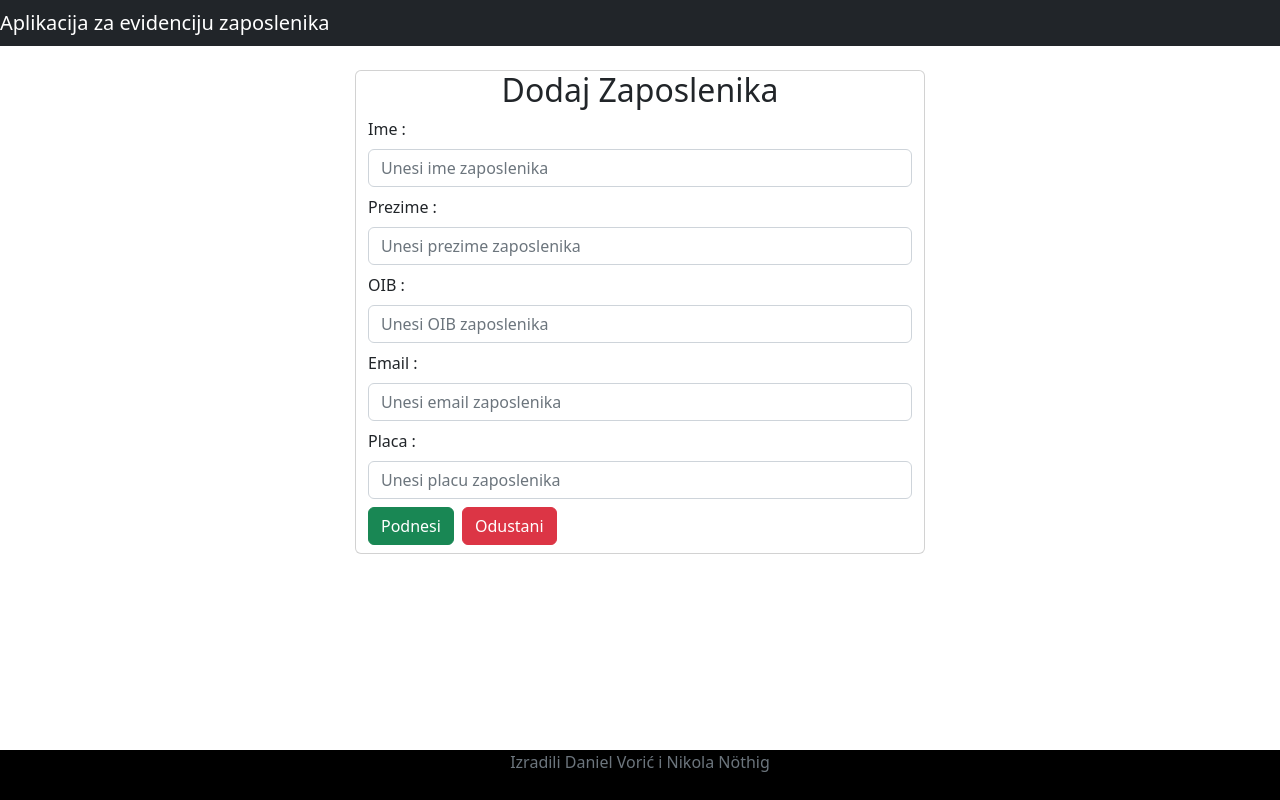
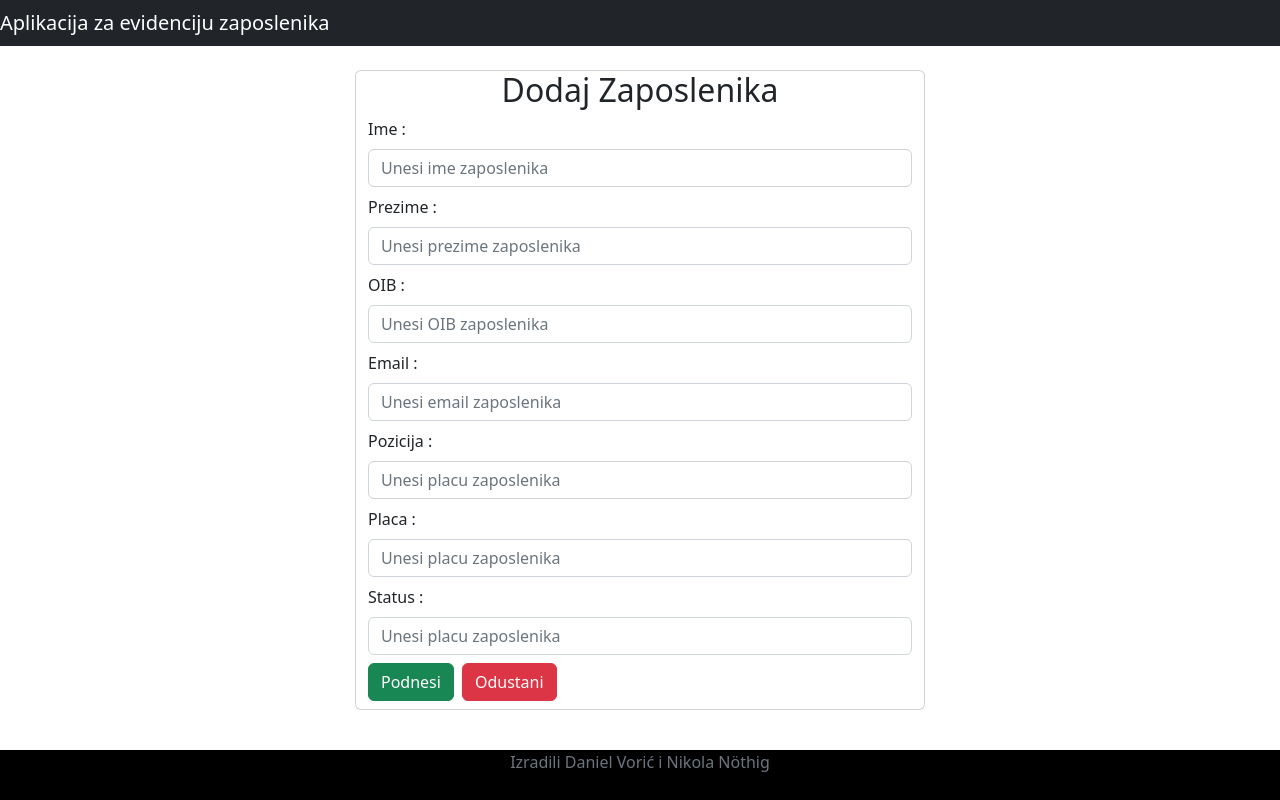
Before and after one commit to DanielVoric/RP-DanielVoric-NikolaNothig-EvidencijaZaposlenika, a React (Create React App) app in the folder react/react-frontend/: page /dodaj-zaposlenika in a window 1280 px wide. Built offline with nearby package versions, Linux system fonts and the light colour scheme; no server answers.

Commit message:
Dodani stupci status i pozicija

```diff
--- a/react/react-frontend/src/Komponente/DodajZaposlenikaC.js
+++ b/react/react-frontend/src/Komponente/DodajZaposlenikaC.js
@@ -7,7 +7,10 @@ const DodajZaposlenikaC = () => {
     const [prezime, setPrezime] = useState('')
     const [oib, setOib] = useState('')
     const [emailid, setEmailid] = useState('')
+    const [pozicija, setPozicija] = useState('')
     const [placa, setPlaca] = useState('')
+    const [status, setStatus] = useState('')
+
 
     const navigate = useNavigate();
     const { id } = useParams();
@@ -16,7 +19,7 @@ const DodajZaposlenikaC = () => {
     const spremiIliUrediZaposlenika = (e) => {
         e.preventDefault();
 
-        const zaposlenik = { ime, prezime, oib, emailid, placa }
+        const zaposlenik = { ime, prezime, oib, emailid, pozicija, placa, status }
 
         if (id) {
 
@@ -47,7 +50,9 @@ const DodajZaposlenikaC = () => {
             setPrezime(response.data.prezime)
             setPrezime(response.data.oib)
             setEmailid(response.data.emailid)
+            setPozicija(response.data.pozicija)
             setPlaca(response.data.placa)
+            setStatus(response.data.status)
 
         }).catch(error => {
             console.log(error)
@@ -104,7 +109,7 @@ const DodajZaposlenikaC = () => {
                             <div className="form-group mb-2">
                                 <label className="form-label"> OIB :</label>
                                 <input
-                                    type="text"
+                                    type="number"
                                     placeholder="Unesi OIB zaposlenika"
                                     name="oib"
                                     className="form-control"
@@ -128,6 +133,19 @@ const DodajZaposlenikaC = () => {
                             </div>
 
                             <div className="form-group mb-2">
+                                <label className="form-label"> Pozicija :</label>
+                                <input
+                                    type="text"
+                                    placeholder="Unesi placu zaposlenika"
+                                    name="pozicija"
+                                    className="form-control"
+                                    value={pozicija}
+                                    onChange={(e) => setPozicija(e.target.value)}
+                                >
+                                </input>
+                            </div>
+
+                            <div className="form-group mb-2">
                                 <label className="form-label"> Placa :</label>
                                 <input
                                     type="number"
@@ -140,6 +158,18 @@ const DodajZaposlenikaC = () => {
                                 </input>
                             </div>
 
+                            <div className="form-group mb-2">
+                                <label className="form-label"> Status :</label>
+                                <input
+                                    type="text"
+                                    placeholder="Unesi placu zaposlenika"
+                                    name="status"
+                                    className="form-control"
+                                    value={status}
+                                    onChange={(e) => setStatus(e.target.value)}
+                                >
+                                </input>
+                            </div>
                             <button className="btn btn-success mb-2" onClick={(e) => spremiIliUrediZaposlenika(e)} > Podnesi </button>
                             <Link to="/zaposlenici" className="btn btn-danger mb-2 ms-2"> Odustani </Link>
 
--- a/react/react-frontend/src/Komponente/ListaZaposlenikaC.js
+++ b/react/react-frontend/src/Komponente/ListaZaposlenikaC.js
@@ -34,11 +34,13 @@ const ListaZaposlenikaC = () => {
             <table className="table table-bordered table-striped">
                 <thead>
                     <th> Id zaposlenika </th>
-                    <th> Ime zaposlenika</th>
-                    <th> Prezime zaposlenika </th>
-                    <th> OIB zaposlenika </th>
-                    <th> Email zaposlenika </th>
-                    <th> Placa zaposlenika </th>
+                    <th> Ime </th>
+                    <th> Prezime </th>
+                    <th> OIB </th>
+                    <th> Email </th>
+                    <th> Pozicija </th>
+                    <th> Placa </th>
+                    <th> Status </th>
                     <th> Akcije </th>
 
                 </thead>
@@ -52,7 +54,10 @@ const ListaZaposlenikaC = () => {
                                     <td> {zaposlenik.prezime}</td>
                                     <td> {zaposlenik.oib}</td>
                                     <td> {zaposlenik.emailid}</td>
+                                    <td> {zaposlenik.pozicija}</td>
                                     <td> {zaposlenik.placa}</td>
+                                    <td> {zaposlenik.status}</td>
+
 
                                     <td>
                                     <Link className="btn btn-info" to={`/uredi-zaposlenika/${zaposlenik.id}`} >Ažuriraj</Link>
```
Also changed, not shown: 2 other files (tests, documents, lock files or other folders).
